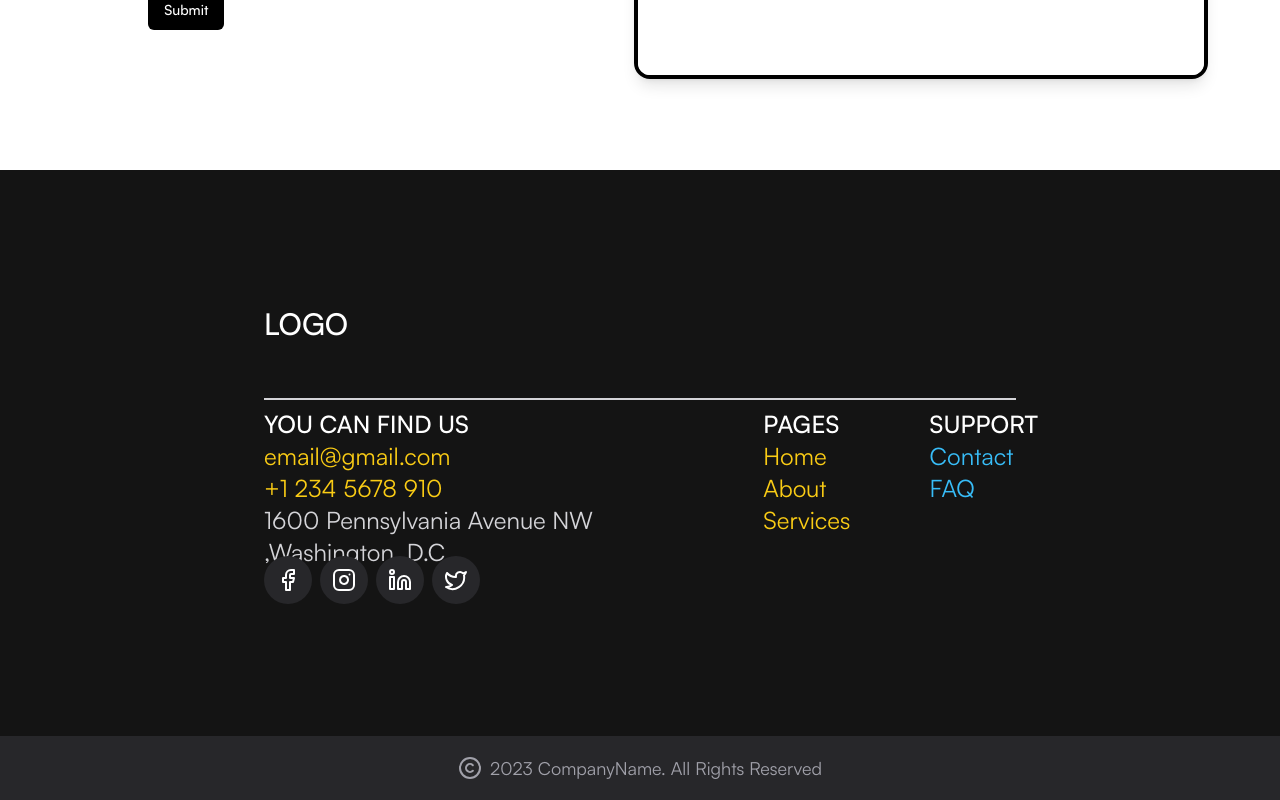
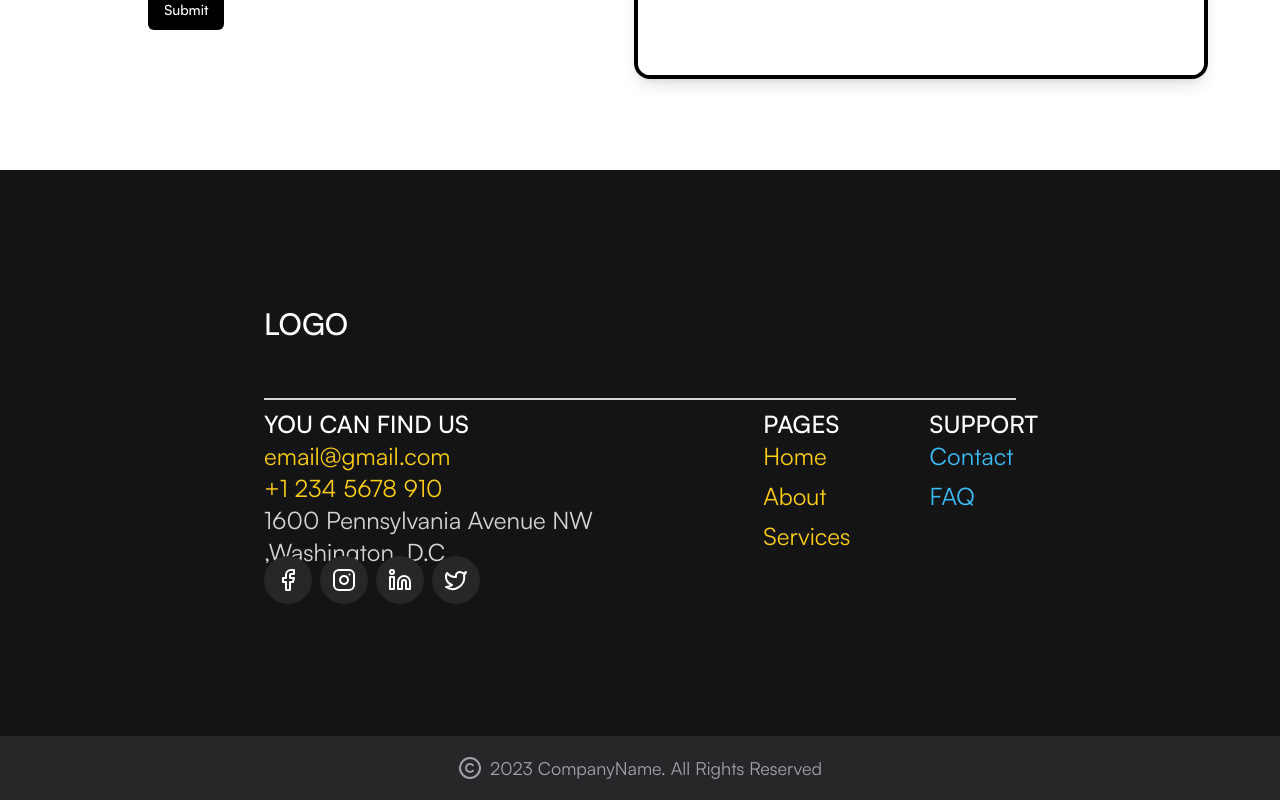
Before and after one commit to JJ-LXIX/dental-site-test, a Next.js app: page / in a window 1280 px wide. Shown: the part 6601-7401 px from the top of the page. Built offline with nearby package versions, Linux system fonts and the light colour scheme.

Commit message:
added padding to fix overlap touch issues

```diff
--- a/components/FooterSection/FooterSection.tsx
+++ b/components/FooterSection/FooterSection.tsx
@@ -64,19 +64,19 @@ export default function FooterSection({}: Props) {
                 PAGES
               </h3>
               <Link
-                className="cursor-pointer text-xl text-yellow-400 md:text-2xl xl:text-2xl"
+                className="cursor-pointer pb-2 text-xl text-yellow-400 md:text-2xl xl:text-2xl"
                 href="/"
               >
                 Home
               </Link>
               <Link
-                className="cursor-pointer text-xl text-yellow-400 md:text-2xl xl:text-2xl"
+                className="cursor-pointer pb-2 text-xl text-yellow-400 md:text-2xl xl:text-2xl"
                 href="/about"
               >
                 About
               </Link>
               <Link
-                className="cursor-pointer text-xl text-yellow-400 md:text-2xl"
+                className="cursor-pointer pb-2 text-xl text-yellow-400 md:text-2xl"
                 href="/services"
               >
                 Services
@@ -89,13 +89,13 @@ export default function FooterSection({}: Props) {
               </h3>
               <Link
                 href="/#contact"
-                className="cursor-pointer text-xl text-sky-400 md:text-2xl"
+                className="cursor-pointer pb-2 text-xl text-sky-400 md:text-2xl"
               >
                 Contact
               </Link>
               <Link
                 href="/#faqSection"
-                className="cursor-pointer text-xl text-sky-400 md:text-2xl"
+                className="cursor-pointer pb-2 text-xl text-sky-400 md:text-2xl"
               >
                 FAQ
               </Link>
```
